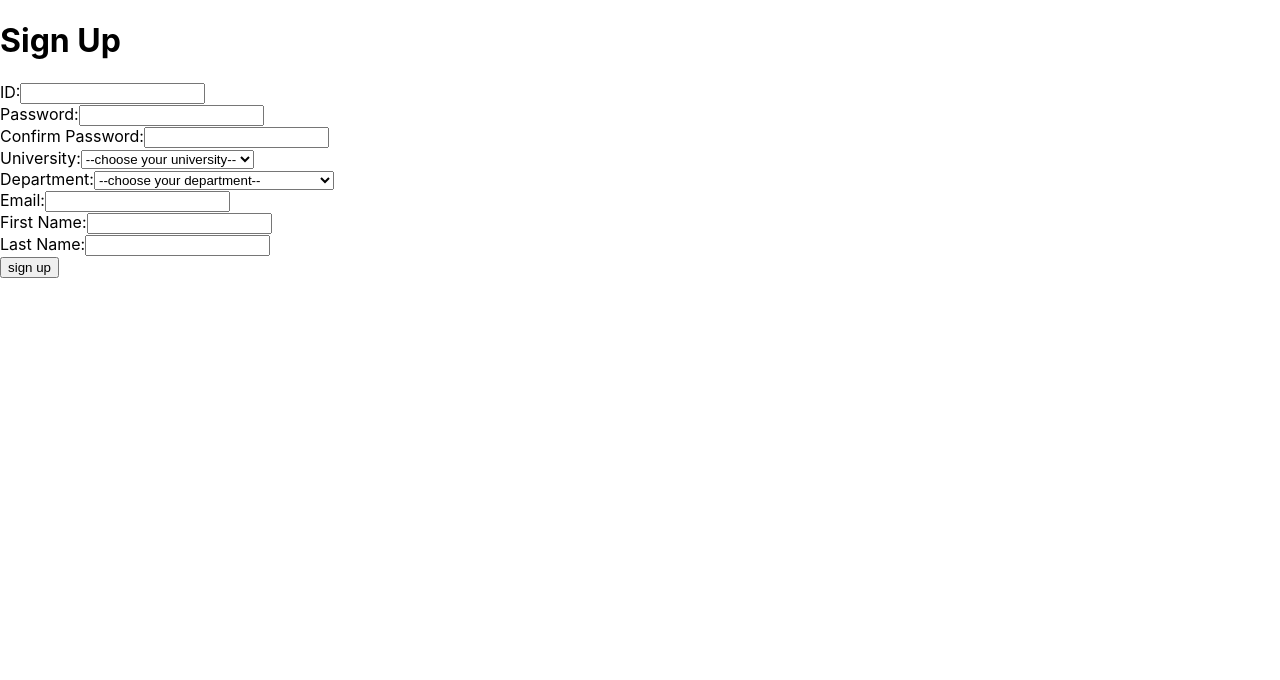
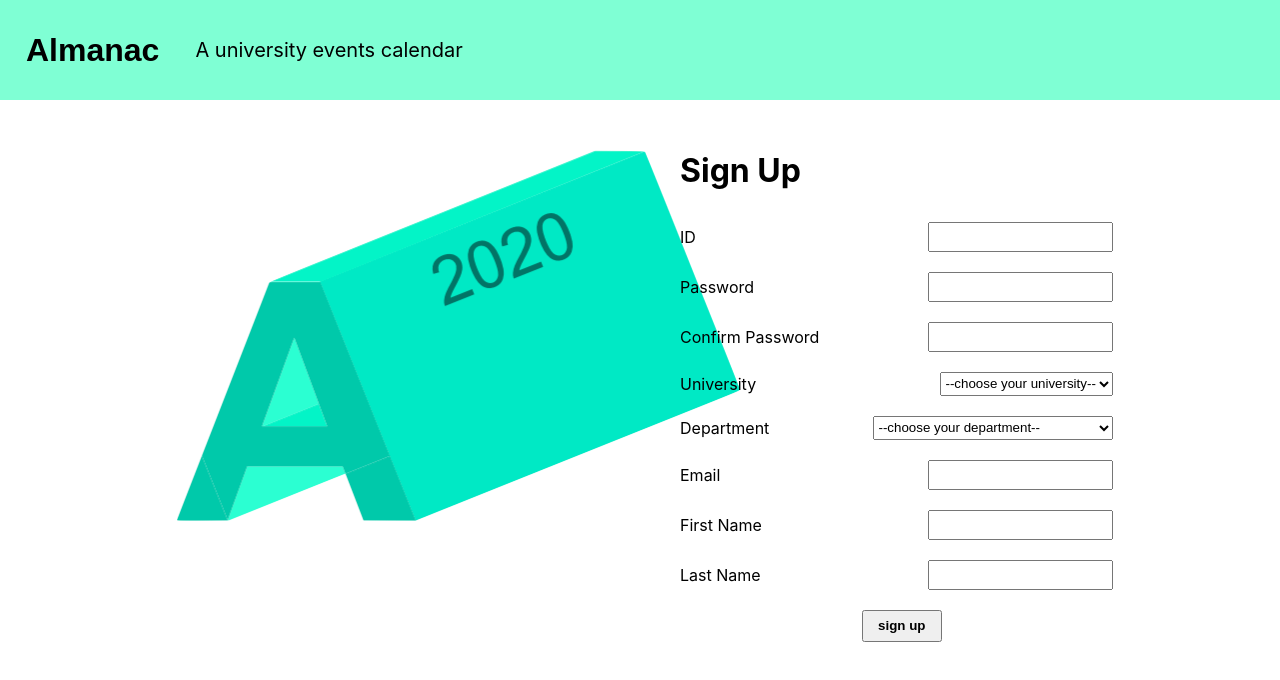
Before and after one commit to swsnu/swpp2020-team2, a React (Create React App) app in the folder frontend/: page /signup in a window 1280 px wide. Shown: the top 680 px of the page. Built offline with nearby package versions, Linux system fonts and the light colour scheme.

Commit message:
add Css on signIn&up&activate page

```diff
--- /dev/null
+++ b/frontend/src/containers/main/Main.css
@@ -0,0 +1,91 @@
+.Main{
+    flex:1;
+    display: flex;
+    align-items: center;
+    justify-content: center;
+    flex-direction: column;
+}
+
+.Main .top{
+    height: 100px;
+    display: flex;
+    flex-direction: row;
+    align-items: center;
+    width: 100%;
+    background-color: aquamarine;
+    margin-bottom: 30px;
+}
+
+.Main .top .title{
+    margin: 20px;
+    font-size: 32px;
+    font-weight: bold;
+}
+
+.Main .top .description{
+    margin: 10px;
+    font-size: 20px;
+}
+
+.Main .container{
+    flex:1;
+    display: flex;
+    align-items: center;
+    justify-content: center;
+    flex-direction: column;
+}
+
+.Main .content{
+    display: flex;
+    flex-direction: row;
+}
+
+
+.Main .logo{
+    flex:1;
+    width: 10%;
+    margin-right: 50px;
+}
+
+.Main .signInBox{
+    flex:5;
+    display: flex;
+    flex-direction: column;
+}
+.Main .signInBox .idBox{
+    display: flex;
+    flex-direction: row;
+    align-items: center;
+    justify-content: space-between;
+}
+.Main .signInBox .passwordBox{
+    display: flex;
+    flex-direction: row;
+    align-items: center;
+    justify-content: space-between;
+}
+
+.Main .signInBox input{
+    height: 24px;
+    margin: 10px;
+    float: right;
+}
+
+.Main .confirmBox{
+    display: flex;
+    flex-direction: column;
+    align-items: center;
+}
+
+.Main .confirmBox button{
+    width: 80px;
+    font-weight: bold;
+    margin: 10px;
+    height: 32px;
+}
+
+.Main .confirmBox .signUpBox{
+    margin: 10px;
+    color: blue;
+
+}
--- a/frontend/src/containers/main/Main.js
+++ b/frontend/src/containers/main/Main.js
@@ -2,9 +2,11 @@ import React, { Component } from 'react';
 import { connect } from 'react-redux';
 
 import * as actionCreators from '../../store/actions/index';
+import './Main.css'
+import { appLogo } from '../../images/index'
 
 class Main extends Component {
-  state={
+  state = {
     username: '',
     password: '',
   }
@@ -15,7 +17,7 @@ class Main extends Component {
     }
   }
 
-  signinHandler=() => {
+  signinHandler = () => {
     if (this.state.username === '' || this.state.password === '') {
       alert('please fill in ID and password.');
       return;
@@ -26,25 +28,51 @@ class Main extends Component {
   render() {
     return (
       <div className="Main">
-        <h1>Almanac</h1>
+        <div className="top">
+          <div className="title">Almanac</div>
+          <div className="description">A university events calendar</div>
+        </div>
+
+        <div className="content">
+
+          <img className="logo" src={appLogo} />
+
+          <div className="container">
+            <div className="signInBox">
               <h2>Sign In</h2>
-        ID:
+              <div className="idBox">
+                <label className="label">ID</label>
                 <input
                   id="username-input"
                   type="text"
                   value={this.state.title}
                   onChange={(event) => this.setState({ username: event.target.value })}
                 />
-        Password:
+              </div>
+              <div className="passwordBox">
+                <label className="label">Password</label>
                 <input
                   id="password-input"
                   type="text"
                   value={this.state.title}
                   onChange={(event) => this.setState({ password: event.target.value })}
                 />
-        <div><button type="button" id="signin-button" onClick={() => this.signinHandler()}>sign in</button></div>
-        or
-        <span onClick={() => this.props.history.push('/signup')}> Sign Up</span>
+              </div>
+            </div>
+
+            <div className="confirmBox">
+              <button type="button" id="signin-button" onClick={() => this.signinHandler()}>
+                sign in</button>
+              <div className="signUpBox">
+                <span onClick={() => this.props.history.push('/signup')}>
+                  Sign Up?</span>
+              </div>
+            </div>
+          </div>
+
+        </div>
+
+
       </div>
     );
   }
--- /dev/null
+++ b/frontend/src/containers/signup/Activate.css
@@ -0,0 +1,39 @@
+.Activate{
+    flex:1;
+    display: flex;
+    align-items: center;
+    justify-content: center;
+    flex-direction: column;
+}
+
+.Activate .top{
+    height: 100px;
+    display: flex;
+    flex-direction: row;
+    align-items: center;
+    width: 100%;
+    background-color: aquamarine;
+}
+
+.Activate .top .title{
+    margin: 20px;
+    font-size: 32px;
+    font-weight: bold;
+}
+
+.Activate .top .description{
+    margin: 10px;
+    font-size: 20px;
+}
+
+.Activate .text{
+    margin: 10px;
+    font-size: 24px;
+}
+
+.Activate .back{
+    margin: 42px;
+    color: blue;
+    font-weight: bold;
+    font-size: 24px;
+}
--- a/frontend/src/containers/signup/Activate.js
+++ b/frontend/src/containers/signup/Activate.js
@@ -2,6 +2,7 @@ import React, { Component } from 'react';
 import { connect } from 'react-redux';
 
 import * as actionCreators from '../../store/actions/index';
+import './Activate.css'
 
 class Activate extends Component {
   componentDidMount() {
@@ -14,12 +15,16 @@ class Activate extends Component {
   render() {
     return (
       <div className="Activate">
-        <h1>Activate</h1>
-        Your account is activated.
-        <br />
-        You can sign in with your account from now.
-        <br />
-        <span onClick={() => this.props.history.push('/main')}>Back to main page</span>
+        <div className="top">
+          <div className="title">Almanac</div>
+          <div className="description">A university events calendar</div>
+        </div>
+
+        <h1>Congratulation!</h1>
+        <div className="text">Your account is activated.</div>
+        <div className="text">You can sign in with your account from now.</div>
+
+        <span className="back" onClick={() => this.props.history.push('/main')}>Click to go to main page</span>
       </div>
     );
   }
--- /dev/null
+++ b/frontend/src/containers/signup/Signup.css
@@ -0,0 +1,82 @@
+.SignUp{
+    flex:1;
+    display: flex;
+    align-items: center;
+    justify-content: center;
+    flex-direction: column;
+}
+
+.SignUp h1{
+    padding-right: 240px;
+}
+
+.SignUp .top{
+    height: 100px;
+    display: flex;
+    flex-direction: row;
+    align-items: center;
+    width: 100%;
+    background-color: aquamarine;
+}
+
+.SignUp .top .title{
+    margin: 20px;
+    font-size: 32px;
+    font-weight: bold;
+    background-color: aquamarine;
+    border: none;
+}
+
+.SignUp .top .description{
+    margin: 10px;
+    font-size: 20px;
+}
+.SignUp .container{
+    margin: 30px;
+    display: flex;
+    flex-direction: row;
+}
+.SignUp .container .logoBox{
+    flex:1;
+    margin: 20px;
+    width: 50%;
+}
+
+.SignUp .container .content{
+    flex:2;
+}
+
+.SignUp .signUpBox{
+    display: flex;
+    flex-direction: column;
+}
+.SignUp .signUpBox .box{
+    display: flex;
+    flex-direction: row;
+    align-items: center;
+    justify-content: space-between;
+}
+
+.SignUp .signUpBox input{
+    height: 24px;
+    margin: 10px;
+    float: right;
+}
+.SignUp .signUpBox select{
+    height: 24px;
+    margin: 10px;
+    float: right;
+}
+
+.SignUp .confirmBox{
+    display: flex;
+    flex-direction: column;
+    align-items: center;
+}
+
+.SignUp .confirmBox button{
+    width: 80px;
+    font-weight: bold;
+    margin: 10px;
+    height: 32px;
+}
--- a/frontend/src/containers/signup/Signup.js
+++ b/frontend/src/containers/signup/Signup.js
@@ -2,9 +2,11 @@ import React, { Component } from 'react';
 import { connect } from 'react-redux';
 
 import * as actionCreators from '../../store/actions/index';
+import './Signup.css'
+import { appLogo } from '../../images/index'
 
 class Signup extends Component {
-  state={
+  state = {
     username: '',
     password: '',
     pwConfirm: '',
@@ -21,7 +23,7 @@ class Signup extends Component {
     }
   }
 
-  signupHandler=() => {
+  signupHandler = () => {
     if (this.state.username === '' || this.state.password === '' || this.state.pwConfirm === '' || this.state.university === '' || this.state.department === '' || this.state.email === '' || this.state.firstName === '' || this.state.lastName === '') {
       alert('All fields must be filled.');
       return;
@@ -74,69 +76,113 @@ class Signup extends Component {
 
   render() {
     return (
-      <div className="Signup">
+      <div className="SignUp">
+        <div className="top">
+
+          <button className="title" onClick={() => this.props.history.goBack()}>Almanac</button>
+          <div className="description">A university events calendar</div>
+        </div>
+
+        <div className="container">
+
+          <div className="logoBox">
+            <img className="logo" src={appLogo}/>
+          </div>
+
+          <div className="content">
             <h1>Sign Up</h1>
-        ID:
+
+            <div className="signUpBox">
+              <div className="box">
+                <label className="label">ID</label>
                 <input
                   id="username-input"
                   type="text"
                   value={this.state.title}
                   onChange={(event) => this.setState({ username: event.target.value })}
                 />
-        <br />
-        Password:
+              </div>
+
+              <div className="box">
+
+                <label className="label">Password</label>
                 <input
                   id="password-input"
                   type="text"
                   value={this.state.title}
                   onChange={(event) => this.setState({ password: event.target.value })}
                 />
-        <br />
-        Confirm Password:
+              </div>
+
+              <div className="box">
+
+                <label className="label">Confirm Password</label>
                 <input
                   id="pwConfirm-input"
                   type="text"
                   value={this.state.title}
                   onChange={(event) => this.setState({ pwConfirm: event.target.value })}
                 />
-        <br />
-        University:
+              </div>
+
+              <div className="box">
+
+                <label className="label">University</label>
                 <select id="university-input" onChange={(event) => this.setState({ university: event.target.value })}>
                   <option value="">--choose your university--</option>
                   <option value="Seoul National University">Seoul National University</option>
                 </select>
-        <br />
-        Department:
+              </div>
+
+              <div className="box">
+
+                <label className="label">Department</label>
                 <select id="department-input" onChange={(event) => this.setState({ department: event.target.value })}>
                   <option value="">--choose your department--</option>
                   <option value="Computer Science and Engineering">Computer Science and Engineering</option>
                   <option value="Electrical and Computer Engineering">Electrical and Computer Engineering</option>
                 </select>
-        <br />
-        Email:
+              </div>
+
+              <div className="box">
+
+                <label className="label">Email</label>
                 <input
                   id="email-input"
                   type="text"
                   value={this.state.title}
                   onChange={(event) => this.setState({ email: event.target.value })}
                 />
-        <br />
-        First Name:
+              </div>
+
+              <div className="box">
+
+                <label className="label">First Name</label>
                 <input
                   id="firstName-input"
                   type="text"
                   value={this.state.title}
                   onChange={(event) => this.setState({ firstName: event.target.value })}
                 />
-        <br />
-        Last Name:
+              </div>
+
+              <div className="box">
+
+                <label className="label">Last Name</label>
                 <input
                   id="lastName-input"
                   type="text"
                   value={this.state.title}
                   onChange={(event) => this.setState({ lastName: event.target.value })}
                 />
-        <div><button type="button" id="signup-button" onClick={() => this.signupHandler()}>sign up</button></div>
+              </div>
+              <div className="confirmBox">
+                <button type="button" id="signup-button" onClick={() => this.signupHandler()}>
+                  sign up</button>
+              </div>
+            </div>
+          </div>
+        </div>
       </div>
     );
   }
--- a/frontend/src/images/index.js
+++ b/frontend/src/images/index.js
@@ -21,3 +21,5 @@ export const categoryIcons = [
 const createEventIcon_ = require('./event_icons/createEvent.png');
 
 export const createEventIcon = createEventIcon_;
+
+export const appLogo = require('./logo.png')
```
Also changed, not shown: frontend/src/images/logo.png (added). Lines whose indentation alone changed are shown as unchanged.
